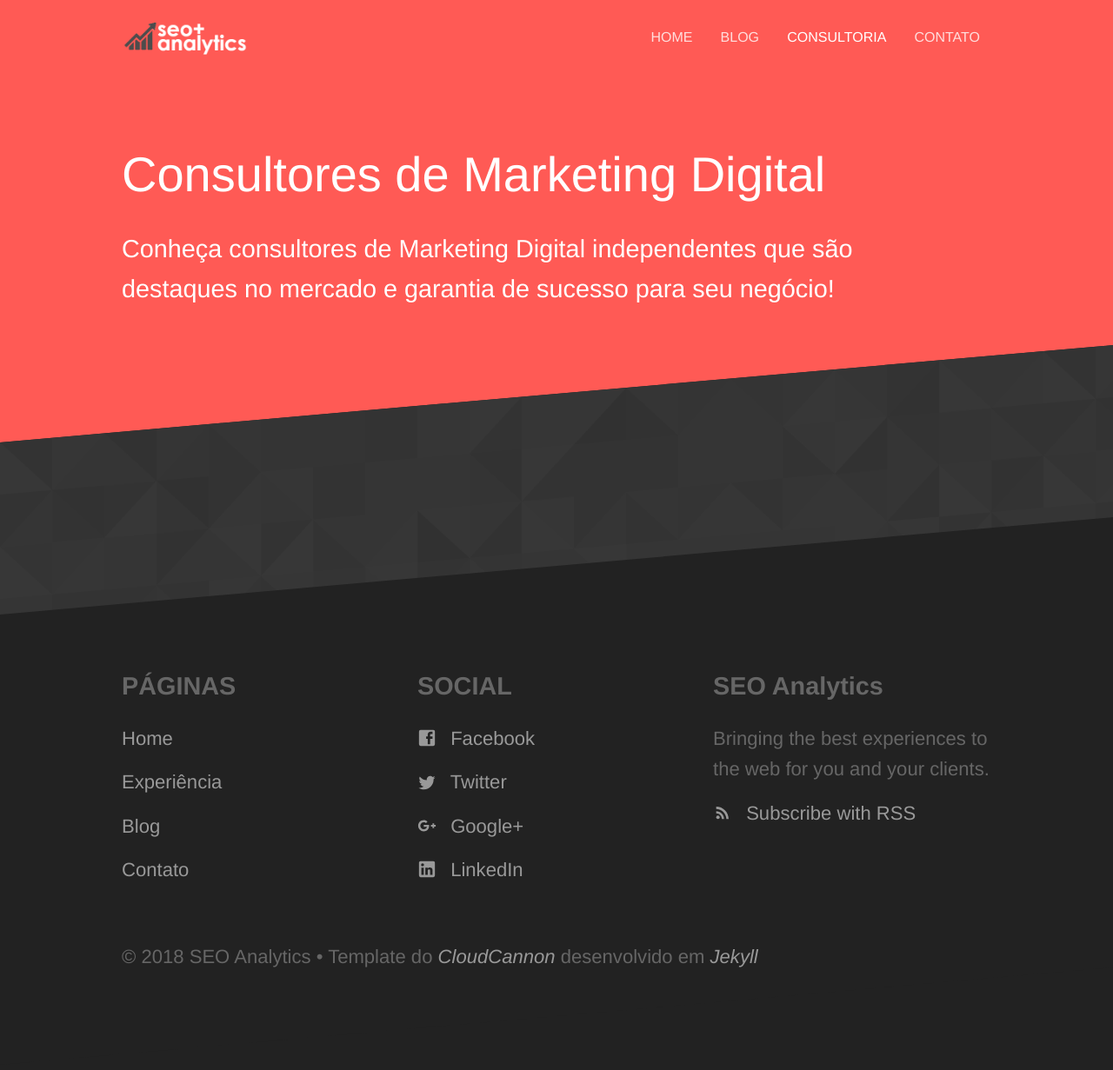
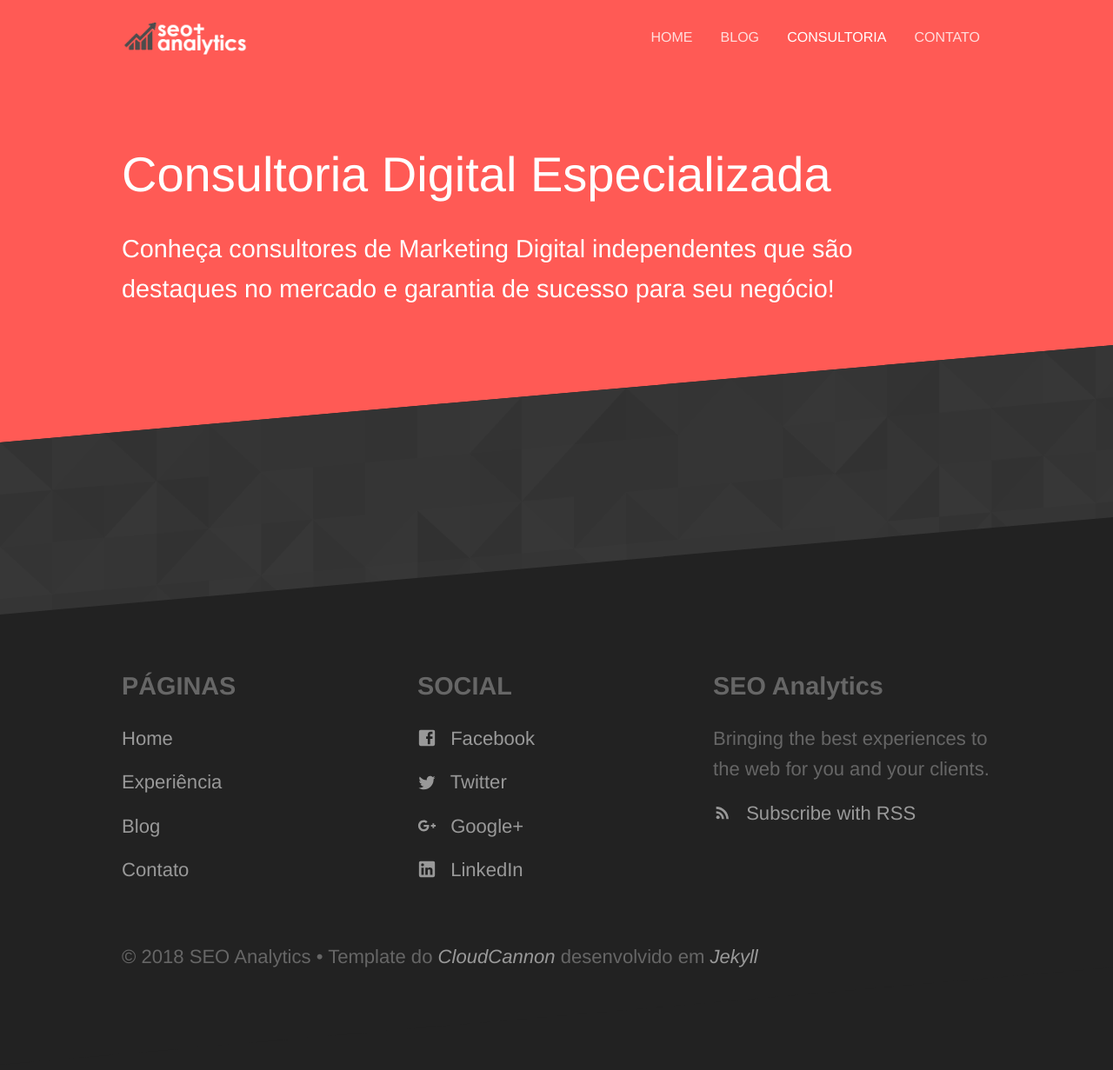
Before and after one commit to seoanalytics/seoanalytics.github.io, a Jekyll site: the page built from consultoria.html, in a window 1280 px wide. Shown: the whole page at 87% size. Built offline with Jekyll 4.4.1, drawn with Linux system fonts in a browser that asks for light colours.

Commit message:
Updated 'consultoria.html' via CloudCannon

```diff
--- a/consultoria.html
+++ b/consultoria.html
@@ -1,6 +1,6 @@
 ---
 title: Consultoria de Marketing Digital
-heading: Consultores de Marketing Digital
+heading: Consultoria Digital Especializada
 subtitle: Conheça consultores de Marketing Digital independentes que são destaques no mercado e garantia de sucesso para seu negócio!
 ---
 
```
